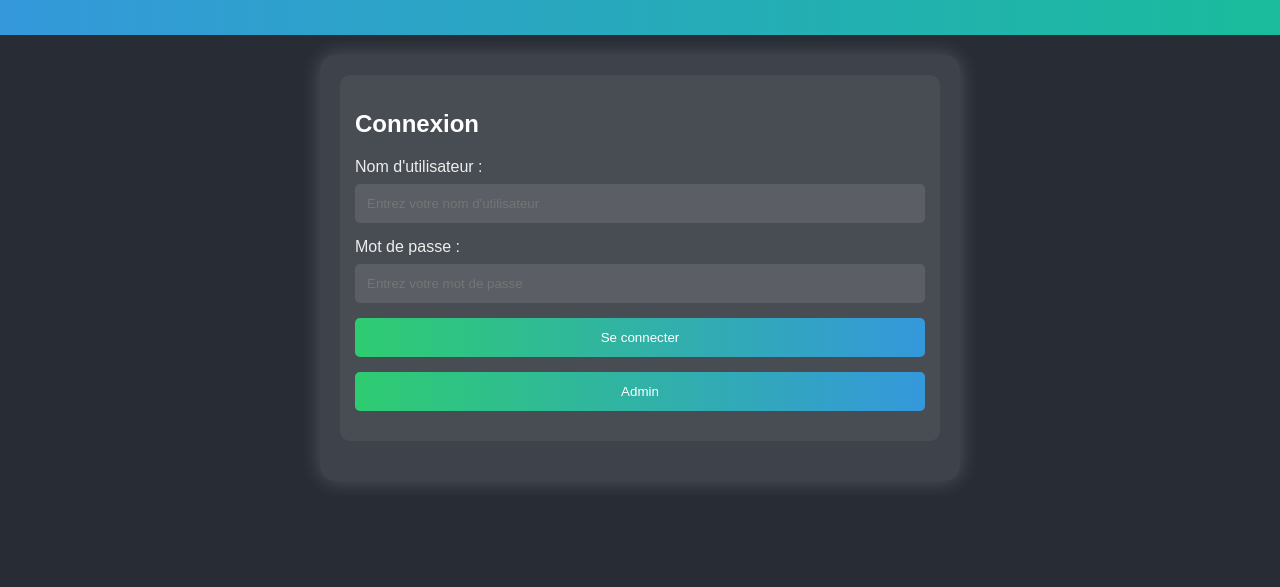
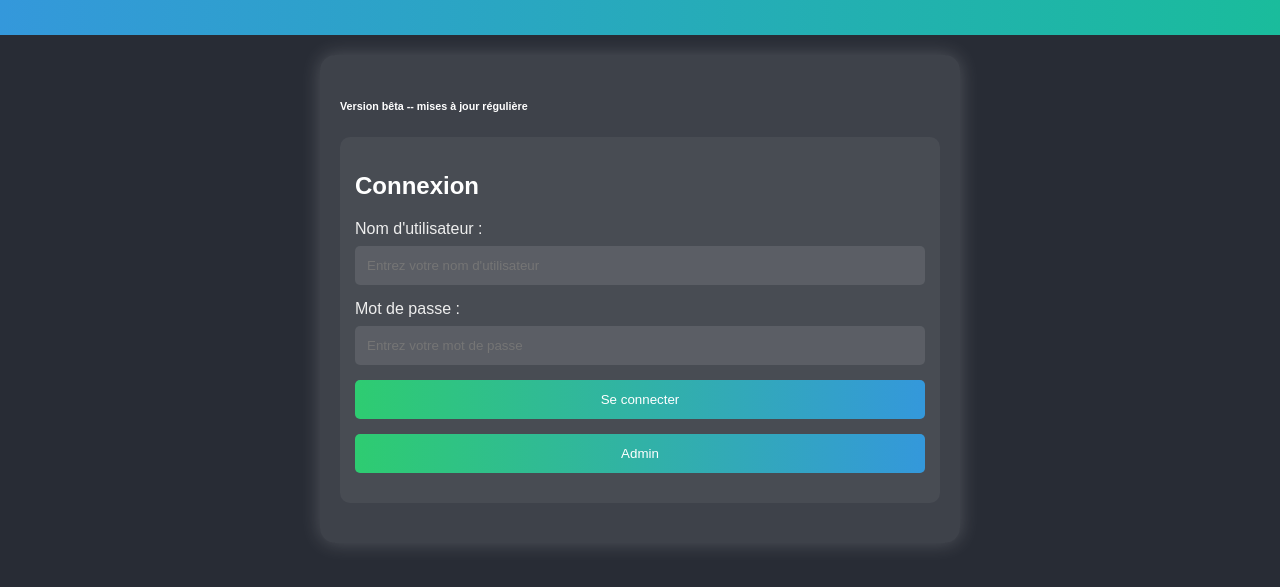
Before and after one commit to Thomas031/Shozeni-Banko, a plain HTML site: page index.html in a window 1280 px wide. Shown: the part 77-664 px from the top of the page. Drawn offline with Linux system fonts and the light colour scheme; some packages are replaced by stand-ins of ours; a script that the page names is missing.

Commit message:
index.html

```diff
--- a/index.html
+++ b/index.html
@@ -25,6 +25,7 @@
         </section>
     </header>
     <main>
+        <h6>Version bêta -- mises à jour régulière</h6>
         <section id="login-section">
             <h2>Connexion</h2>
             <label for="username">Nom d'utilisateur :</label>
```
